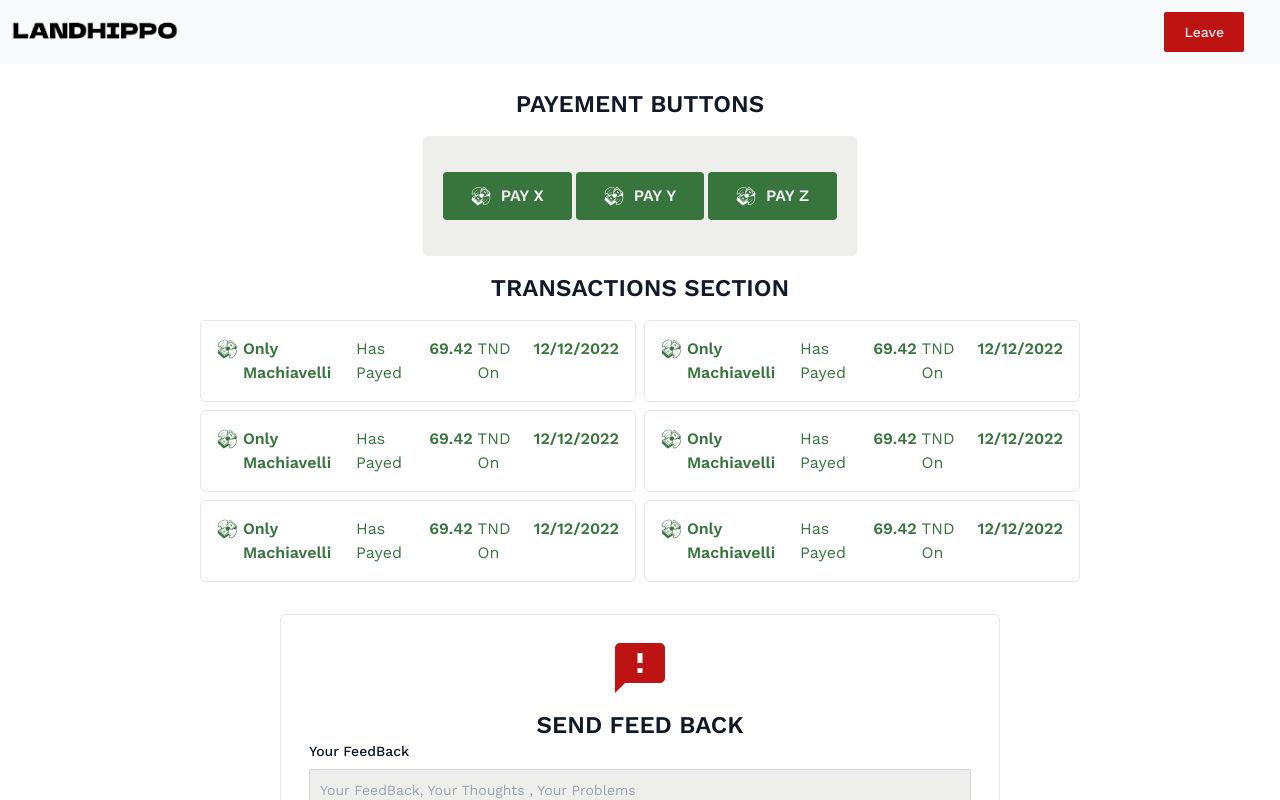
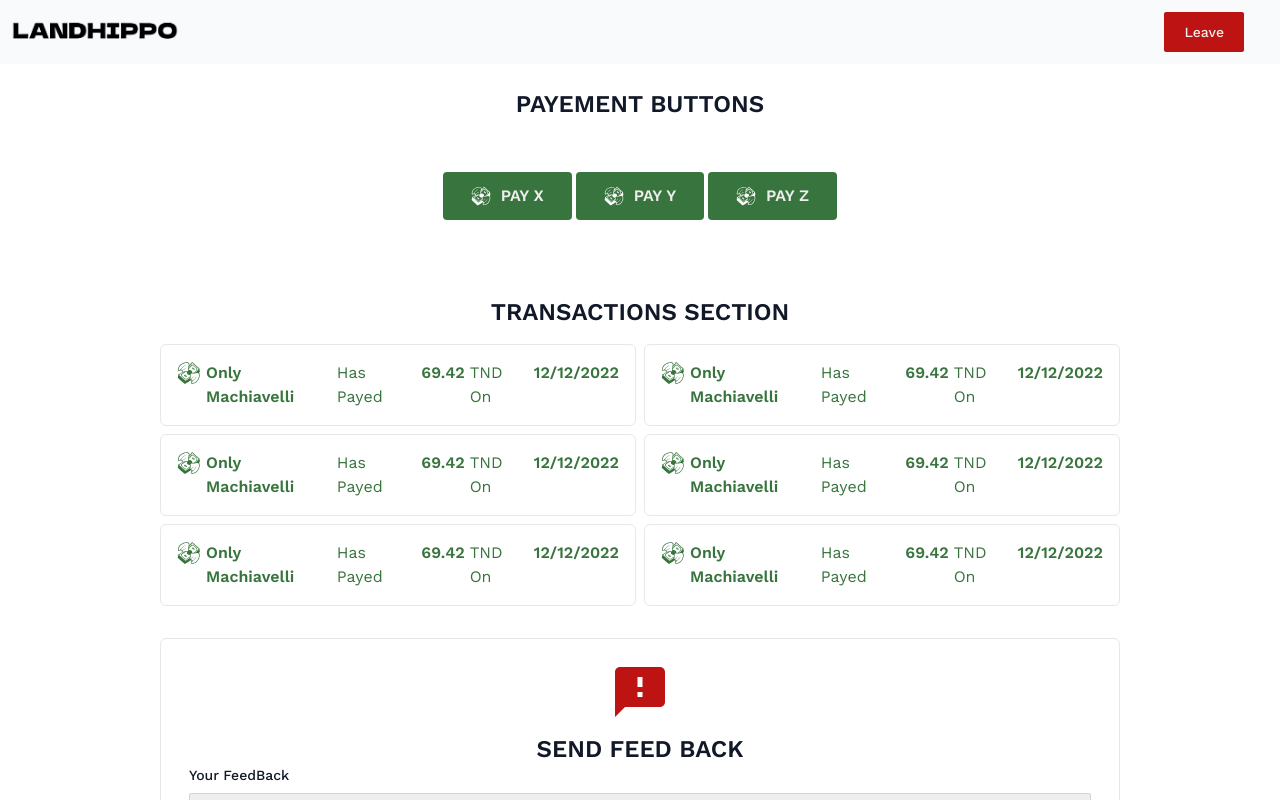
Before and after one commit to onlymachiavelli/hackathon_FST_front, a React (Vite) app: page /me in a window 1280 px wide. Shown: the top 800 px of the page. Built offline with nearby package versions, Linux system fonts and the light colour scheme; no server answers.

Commit message:
user page

```diff
--- a/src/pages/UsersProfile.tsx
+++ b/src/pages/UsersProfile.tsx
@@ -6,14 +6,14 @@ const Transactions = () => {
     <div>
       <TopBar />
 
-      <div className="w-full flex items-center justify-center">
-        <div className="bg-[white] w-3/4">
+      <div className="w-full flex items-center justify-center ">
+        <div className="bg-[white] w-3/4 ">
           <br />
           <p className="text-center text-gray-900 font-bold text-2xl">
             PAYEMENT BUTTONS
           </p>
           <div className="w-full flex items-center justify-center pt-4">
-            <div className=" grid place-content-center  bg-white px-5 py-9  rounded">
+            <div className=" grid place-content-center  bg-[white] px-5 py-9  rounded">
               <div className="flex items-center justify-center gap-1">
                 <button className="bg-green hover:bg-hoverGreen  text-white font-bold py-3 px-7 rounded flex items-center justify-center">
                   <Money Width="20" color="white" /> &nbsp; PAY X
@@ -28,10 +28,10 @@ const Transactions = () => {
             </div>
           </div>
 
-          <p className="text-center text-gray-900 font-bold text-2xl pt-4">
+          <p className="text-center text-gray-900 font-bold text-2xl pt-10">
             TRANSACTIONS SECTION
           </p>
-          <div className="grid grid-cols-2 gap-2 px-10 place-items-center py-4">
+          <div className="grid grid-cols-2 w-full gap-2  place-items-center py-4">
             <TransacitonCard
               fullname={'Only Machiavelli'}
               amount={69.42}
@@ -69,7 +69,7 @@ const Transactions = () => {
           </div>
 
           <div className="w-full flex items-center justify-center pt-4">
-            <div className="bg-[white] h-auto w-3/4 p-7 rounded-md  border ">
+            <div className="bg-[white] h-auto w-full p-7 rounded-md  border ">
               <div className="w-full flex items-center justify-center">
                 <Feed Width="50" St="fill-red" />
               </div>
```
